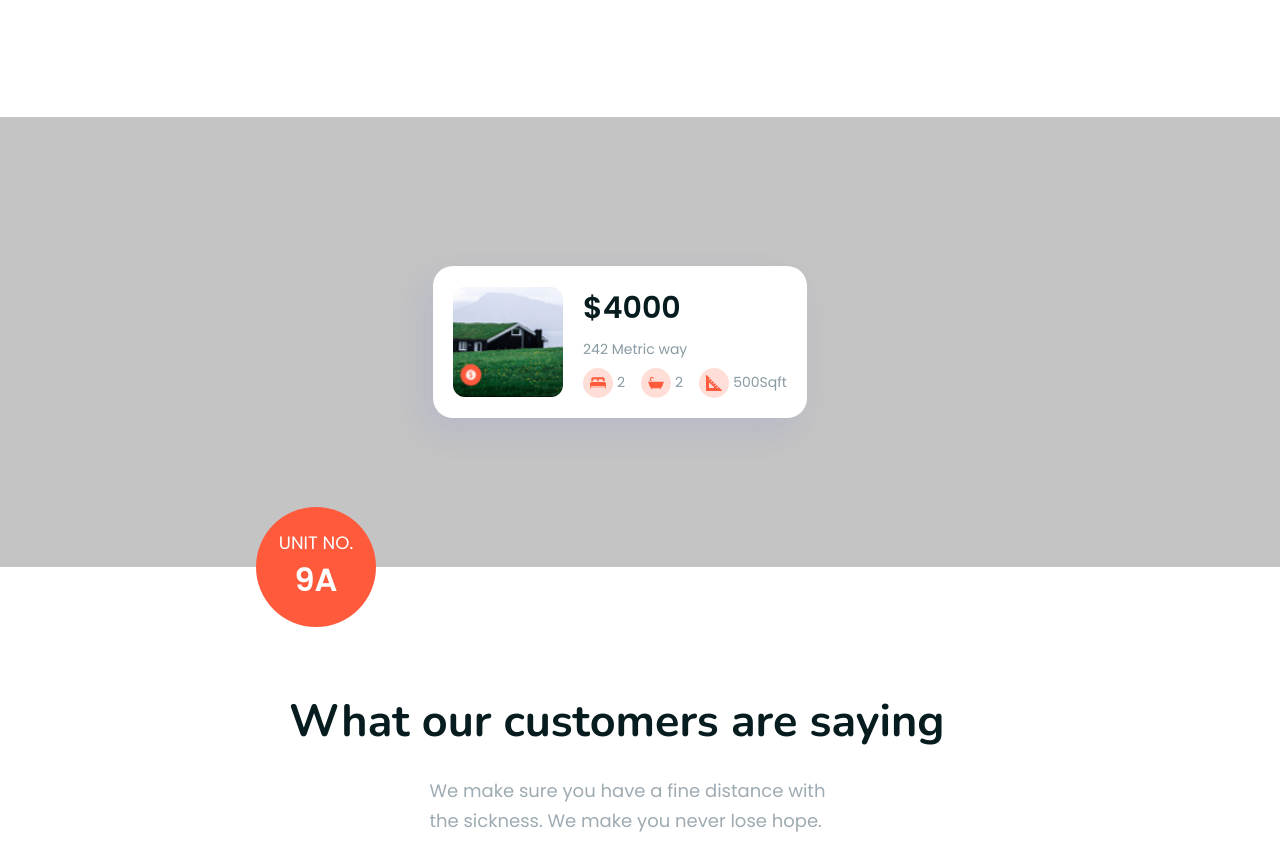
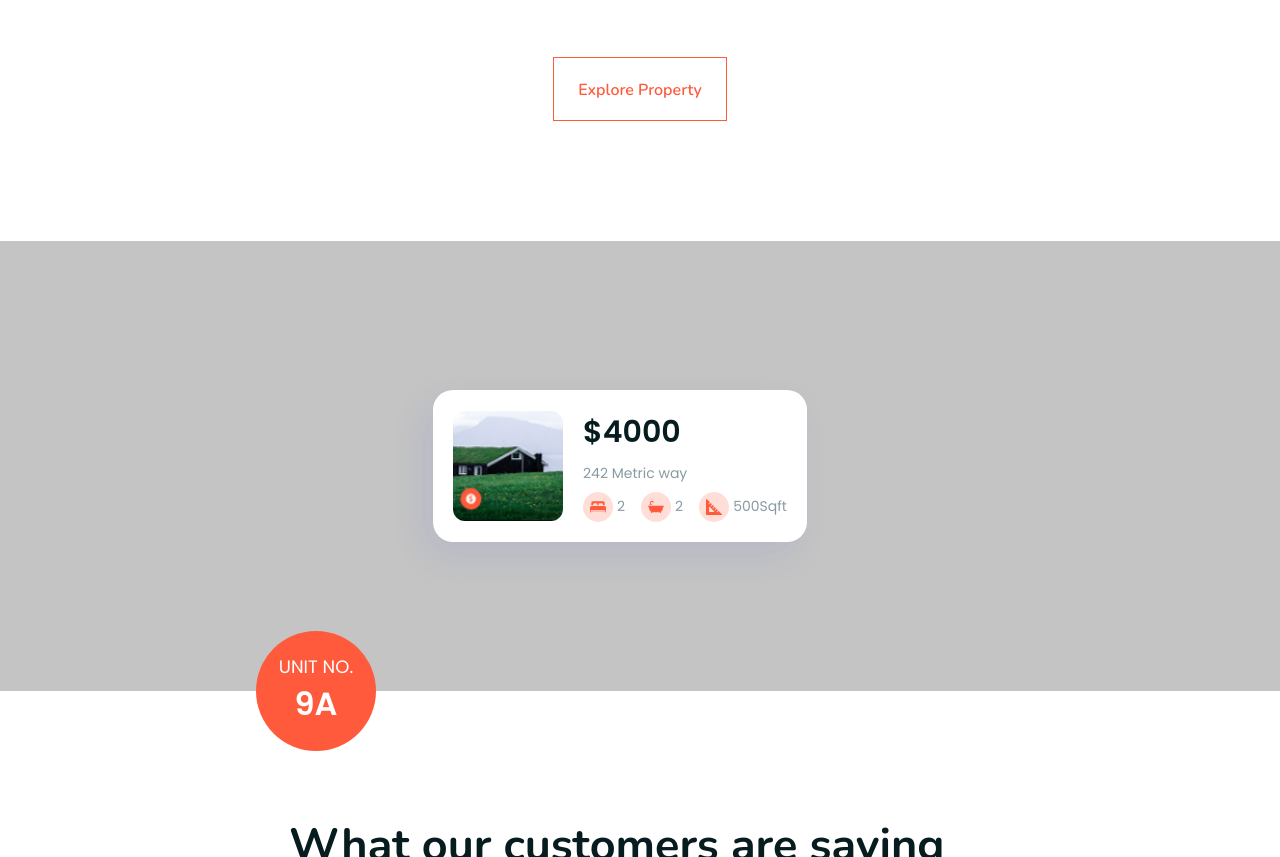
Before and after one commit to 2H1EU8/fastcoding-test, a plain HTML site: page index.html in a window 1280 px wide. Shown: the part 4927-5784 px from the top of the page. Drawn offline with Linux system fonts and the light colour scheme.

Commit message:
update: missing ui for properties

```diff
--- a/assets/styles/layout.css
+++ b/assets/styles/layout.css
@@ -1237,6 +1237,22 @@
   align-items: end;
 }
 
+.property-ctn .property-button {
+  width: fit-content;
+  margin: 0 auto;
+  padding: 20px 24px 18px;
+  background-color: transparent;
+  border: 1px solid var(--accent);
+  color: var(--accent);
+  font-weight: 600;
+  cursor: pointer;
+}
+
+.property-ctn .property-button:hover {
+  background-color: var(--accent);
+  color: var(--primary-light);
+}
+
 .property-top .property-title {
   max-width: 35%;
   display: flex;
--- a/index.html
+++ b/index.html
@@ -478,6 +478,9 @@
               </div>
             </div>
           </div>
+          <button class="property-button">
+              Explore Property
+          </button>
         </div>
       </section>
       <!-- Divider Section -->
```
